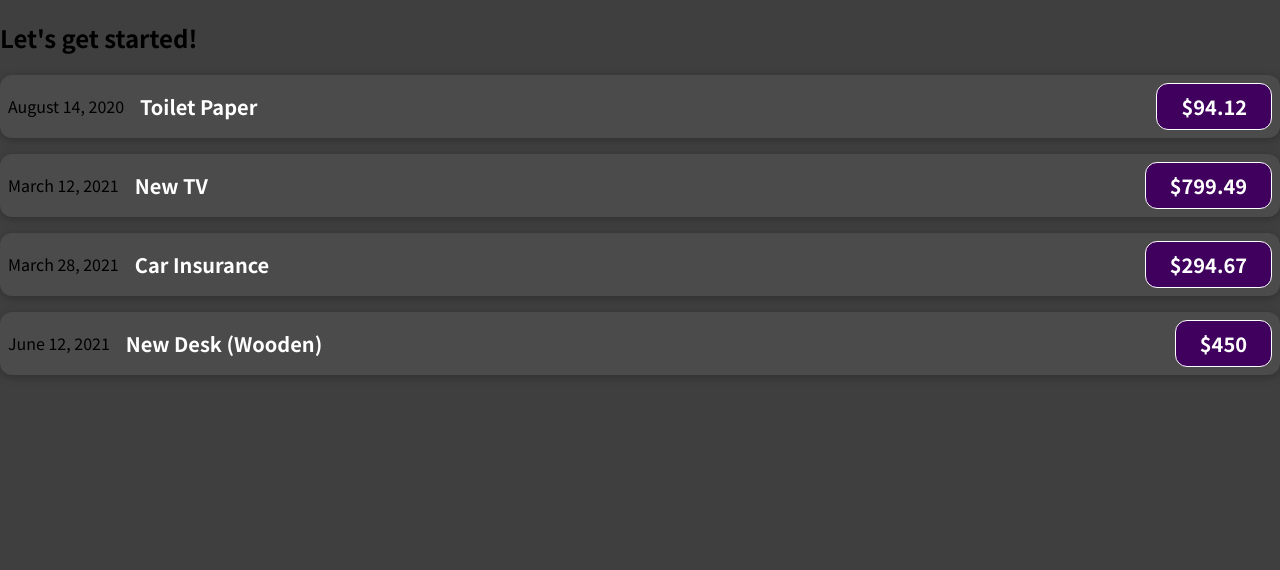
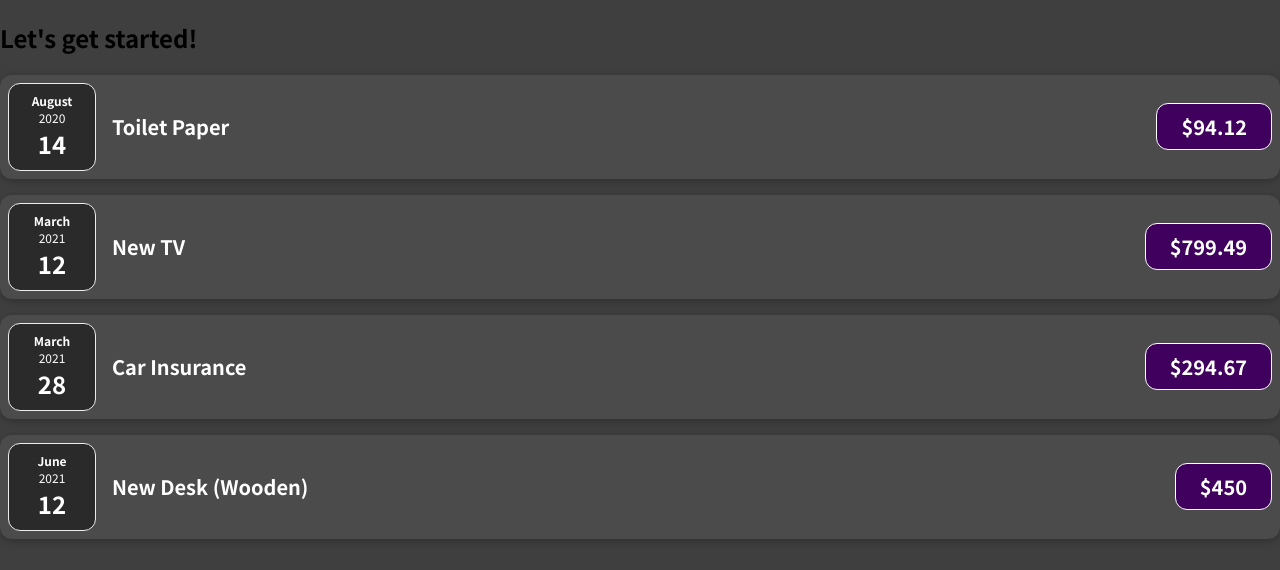
Before and after one commit to LordCracken/react-expense-tracker, a React (Create React App) app: page / in a window 1280 px wide. Shown: the top 570 px of the page. Built offline with nearby package versions, Linux system fonts and the light colour scheme.

Commit message:
split expense date block in separate component

```diff
--- /dev/null
+++ b/src/components/ExpenseDate.css
@@ -0,0 +1,26 @@
+.expense-date {
+  display: flex;
+  flex-direction: column;
+  width: 5.5rem;
+  height: 5.5rem;
+  border: 1px solid #ececec;
+  background-color: #2a2a2a;
+  color: white;
+  border-radius: 12px;
+  align-items: center;
+  justify-content: center;
+}
+
+.expense-date__month {
+  font-size: 0.75rem;
+  font-weight: bold;
+}
+
+.expense-date__year {
+  font-size: 0.75rem;
+}
+
+.expense-date__day {
+  font-size: 1.5rem;
+  font-weight: bold;
+}
--- /dev/null
+++ b/src/components/ExpenseDate.tsx
@@ -0,0 +1,17 @@
+import './ExpenseDate.css';
+
+const ExpenseDate = ({ date }: { date: Date }) => {
+  const month = date.toLocaleString('en-US', { month: 'long' });
+  const year = date.getFullYear();
+  const day = date.toLocaleString('en-US', { day: '2-digit' });
+
+  return (
+    <div className="expense-date">
+      <div className="expense-date__month">{month}</div>
+      <div className="expense-date__year">{year}</div>
+      <div className="expense-date__day">{day}</div>
+    </div>
+  );
+};
+
+export default ExpenseDate;
--- a/src/components/ExpenseItem.tsx
+++ b/src/components/ExpenseItem.tsx
@@ -1,3 +1,4 @@
+import ExpenseDate from './ExpenseDate';
 import './ExpenseItem.css';
 
 interface IExpenseItemData {
@@ -11,13 +12,7 @@
 
   return (
     <div className="expense-item">
-      <div>
-        {expenseDate.toLocaleDateString('us-US', {
-          day: 'numeric',
-          month: 'long',
-          year: 'numeric',
-        })}
-      </div>
+      <ExpenseDate date={expenseDate} />
       <div className="expense-item__description">
         <h2>{expenseTitle}</h2>
         <div className="expense-item__price">${expenseAmount}</div>
```
